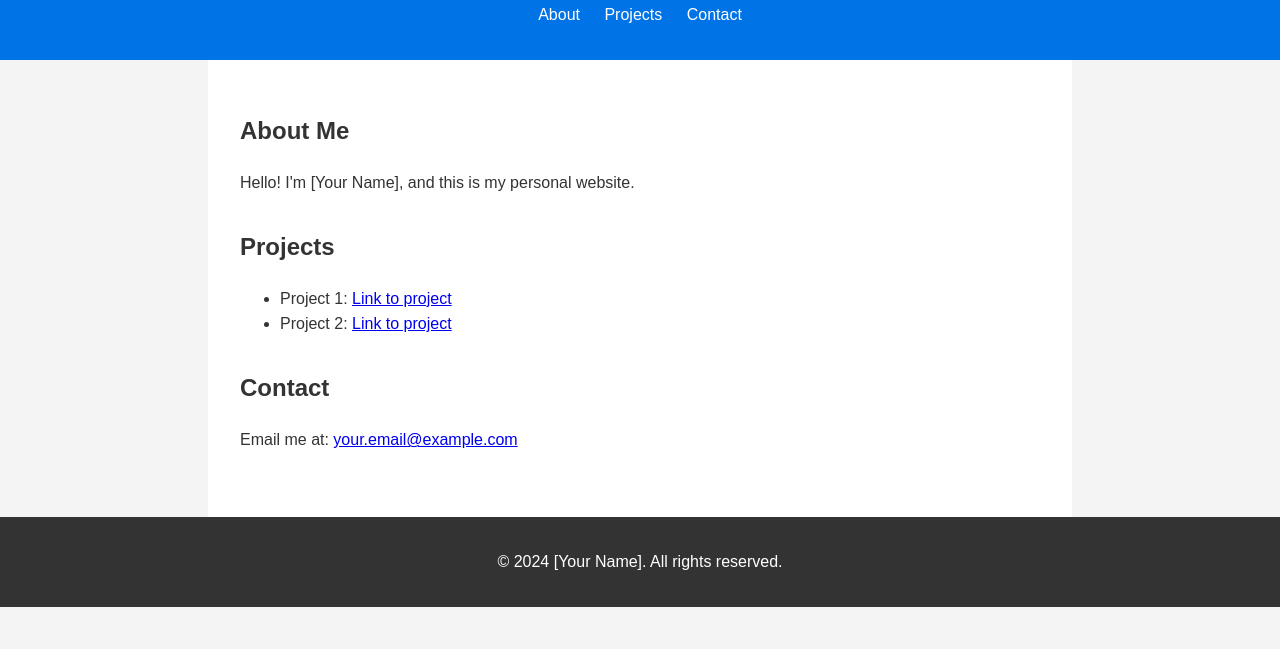
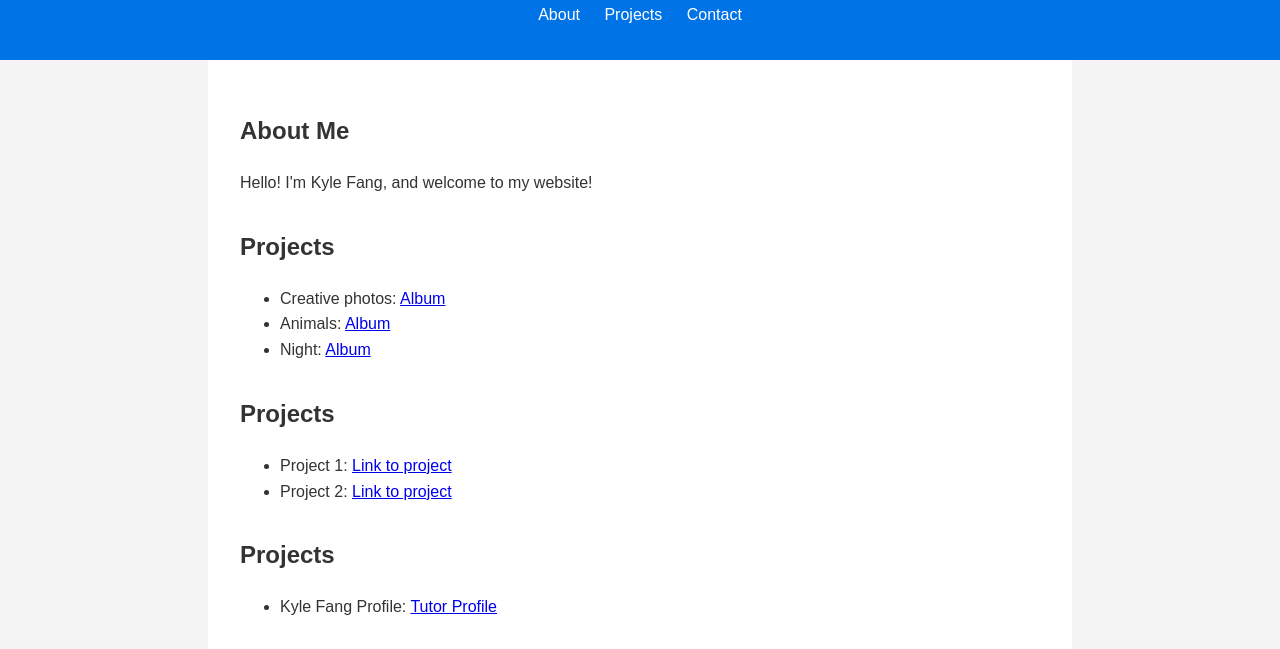
Before and after one commit to kylefang19/kylefang19.github.io, a plain HTML site: page index.html in a window 1280 px wide. Shown: the part 81-730 px from the top of the page. Drawn offline with Linux system fonts and the light colour scheme.

Commit message:
adding new changes to website

```diff
--- a/index.html
+++ b/index.html
@@ -21,7 +21,31 @@
   <main>
     <section id="about">
       <h2>About Me</h2>
-      <p>Hello! I'm [Your Name], and this is my personal website.</p>
+      <p>Hello! I'm Kyle Fang, and welcome to my website!</p>
+    </section>
+
+    <section id="Photos">
+        <h2>Projects</h2>
+        <ul>
+            <li>Creative photos: <a href="#">Album</a></li>
+            <li>Animals: <a href="#">Album</a></li>
+            <li>Night: <a href="#">Album</a></li>
+        </ul>
+    </section>
+
+    <section id="climbing">
+    <h2>Projects</h2>
+        <ul>
+            <li>Project 1: <a href="#">Link to project</a></li>
+            <li>Project 2: <a href="#">Link to project</a></li>
+        </ul>
+    </section>
+
+    <section id="Tutoring">
+        <h2>Projects</h2>
+        <ul>
+            <li>Kyle Fang Profile: <a href="#">Tutor Profile</a></li>
+        </ul>
     </section>
 
     <section id="projects">
@@ -34,7 +58,7 @@
 
     <section id="contact">
         <h2>Contact</h2>
-      <p>Email me at: <a href="mailto:your.email@example.com">your.email@example.com</a></p>
+        <p>Email: <a href="mailto:kylefang19@gmail.com">heloooooo</a></p>
     </section>
   </main>
 
```
Lines whose indentation alone changed are shown as unchanged.
